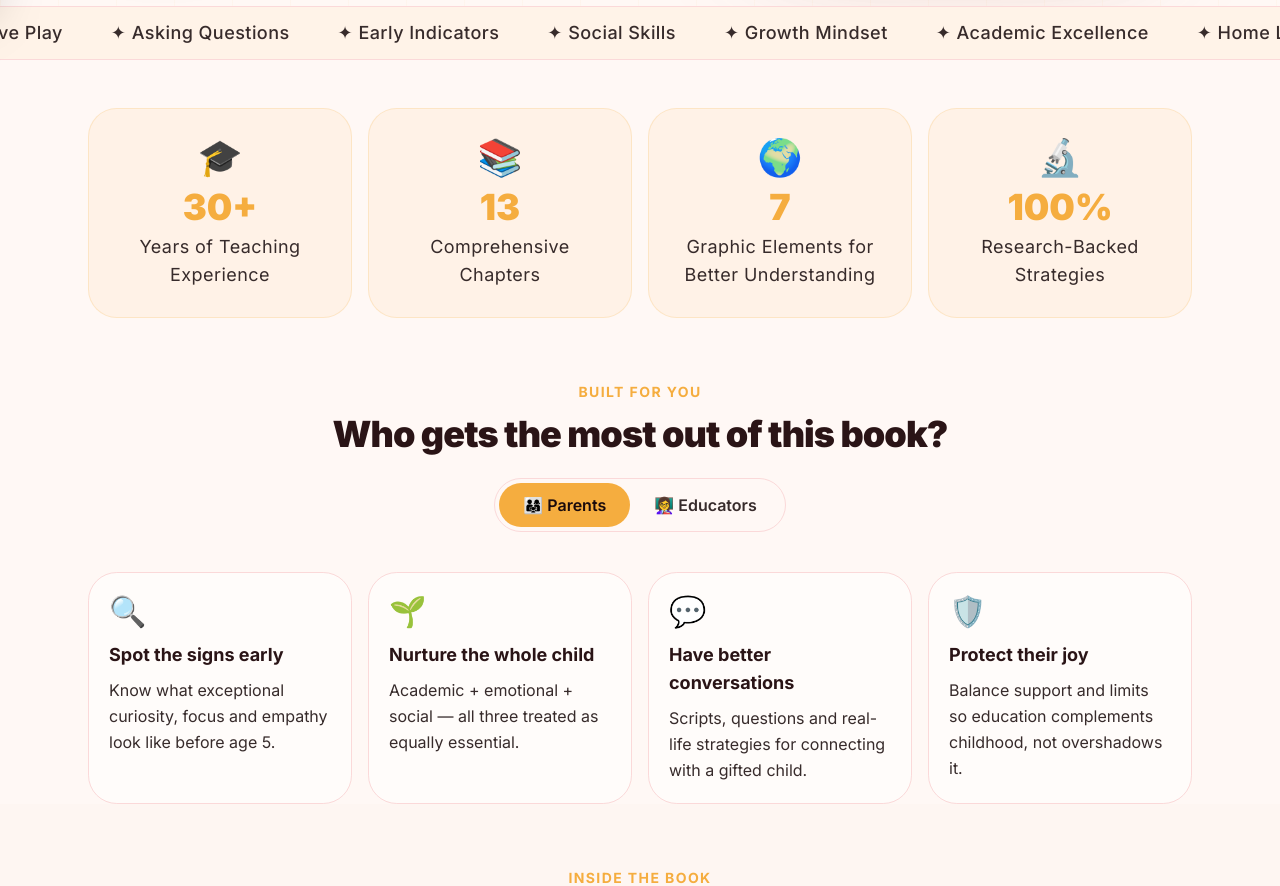
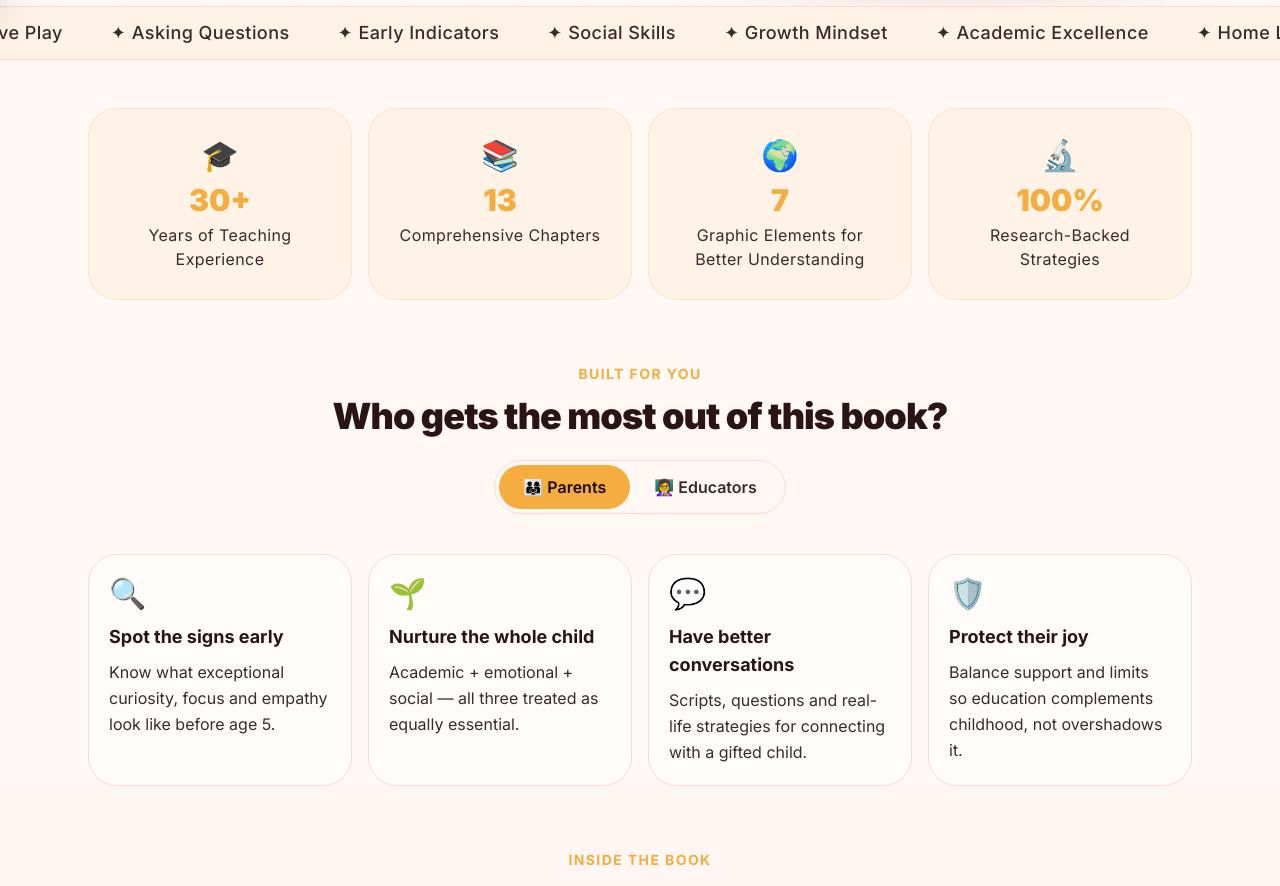
Before and after one commit to Amitkumar458/Maruthi-author-website, a Next.js app: page /how-to-raise-a-genius-child in a window 1280 px wide. Shown: the part 800-1686 px from the top of the page. Built offline with nearby package versions, Linux system fonts and the light colour scheme.

Commit message:
UI fixes in contact and other pages

```diff
--- a/src/app/contact/page.tsx
+++ b/src/app/contact/page.tsx
@@ -49,7 +49,7 @@ const INFO_ITEMS = [
     {
         icon: Mail,
         title: "Media & press",
-        desc: "Interviews, features, and collaboration requests — we respond within 48 hours.",
+        desc: "Interviews, features, and collaboration requests.",
     },
 ];
 
--- a/src/components/AboutBook/StatsSection.tsx
+++ b/src/components/AboutBook/StatsSection.tsx
@@ -55,9 +55,9 @@ export default function StatsSection() {
                             borderColor: "color-mix(in oklch,var(--brand-gold) 20%,transparent)",
                         }}
                     >
-                        <div className="text-4xl mb-3">{s.ico}</div>
+                        <div className="text-3xl mb-3">{s.ico}</div>
                         <div
-                            className="text-4xl font-black mb-2 leading-none"
+                            className="text-3xl font-black mb-2 leading-none"
                             style={{ color: "var(--brand-gold)" }}
                             data-target={s.target}
                             data-suffix={s.suffix}
@@ -65,7 +65,7 @@ export default function StatsSection() {
                             0{s.suffix}
                         </div>
                         <div
-                            className="text-lg tracking-wide"
+                            className="text-md tracking-wide"
                             style={{ color: "var(--muted-foreground)" }}
                         >
                             {s.cap}
--- a/src/components/shared/BuyModal.tsx
+++ b/src/components/shared/BuyModal.tsx
@@ -58,7 +58,7 @@ const OPTIONS = [
         color: "#00A8E1",
         bg: "rgba(0,168,225,0.10)",
         border: "rgba(0,168,225,0.28)",
-        href: "kindle://book?action=open&asin=B0H339XT7H",
+        href: "https://read.amazon.com/kp/kshare?asin=B0H1F7LTV6",
     },
     {
         id: "sample",
```
